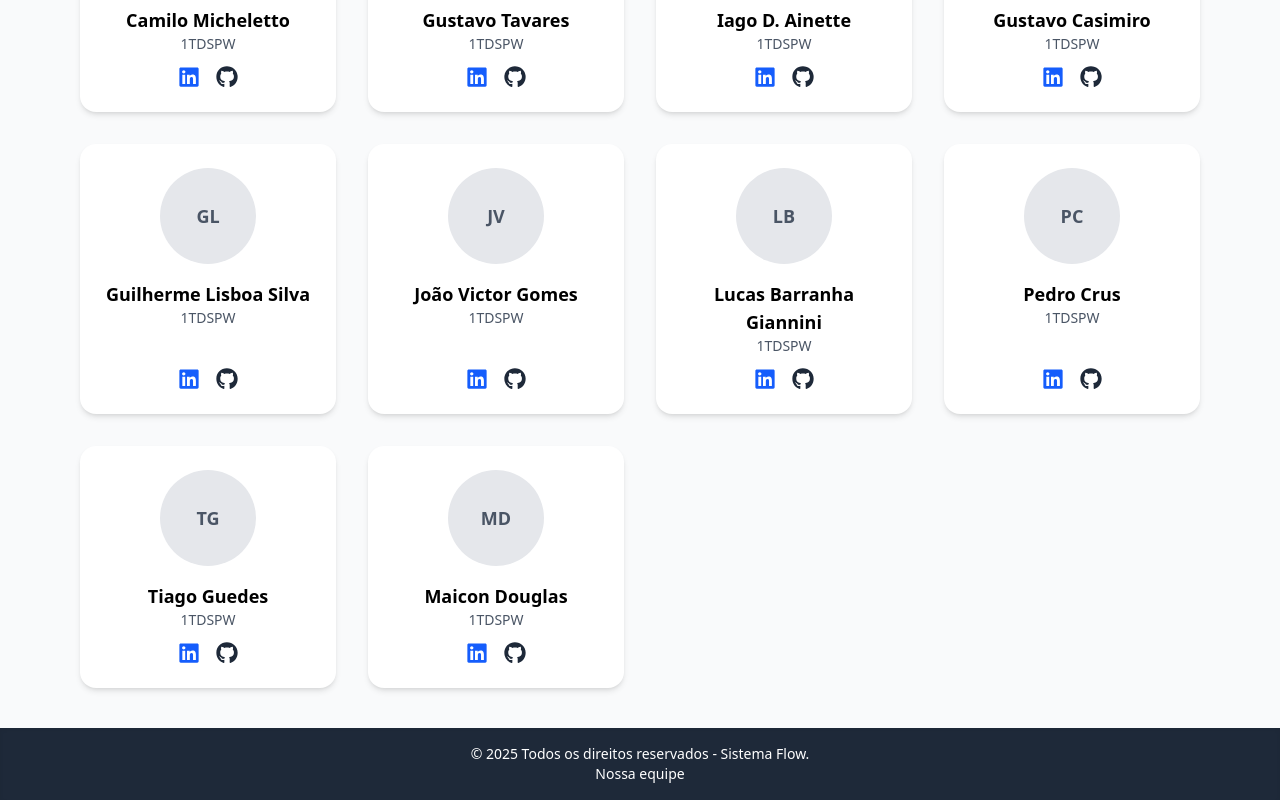
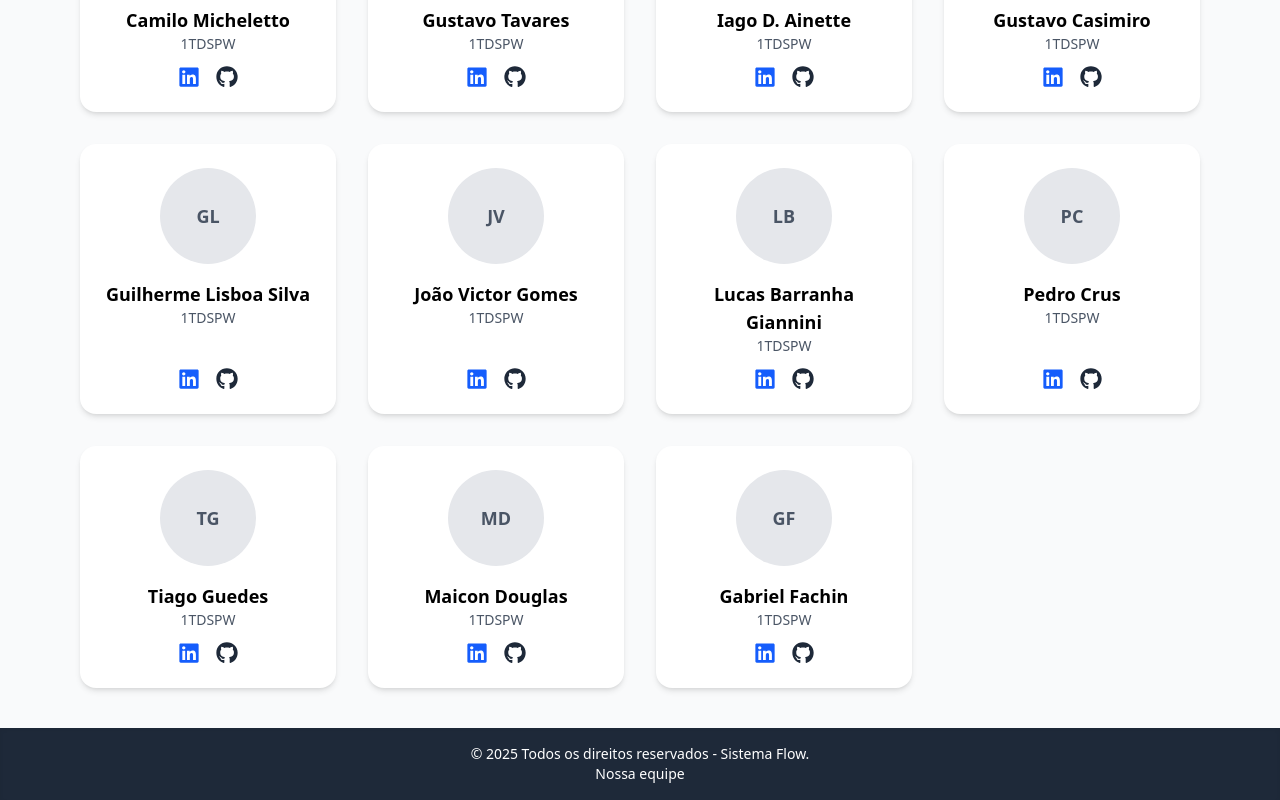
Before and after one commit to 1TDSPW-25/sistema-flow, a React (Vite) app: page /sistema-flow/integrantes in a window 1280 px wide. Shown: the part 942-1742 px from the top of the page. Built offline with nearby package versions, Linux system fonts and the light colour scheme; no server answers.

Commit message:
Adicionado "Gabriel Fachin" nos integrantes

```diff
--- a/src/pages/Integrantes/index.tsx
+++ b/src/pages/Integrantes/index.tsx
@@ -133,6 +133,14 @@ export default function Integrantes()
       github: "https://github.com/MaiconDouglas-dev",
       foto: ""
     },
+        {
+      nome: "Gabriel Fachin",
+      turma: TURMA,
+      linkedin: "https://www.linkedin.com/in/gabriel-fachin-de-oliveira-9a0616240",
+      github: "https://github.com/GabrielFachin",
+      foto: ""
+    }
+
   ];
   return (
     <main className="min-h-screen bg-gray-50 py-10">
```
